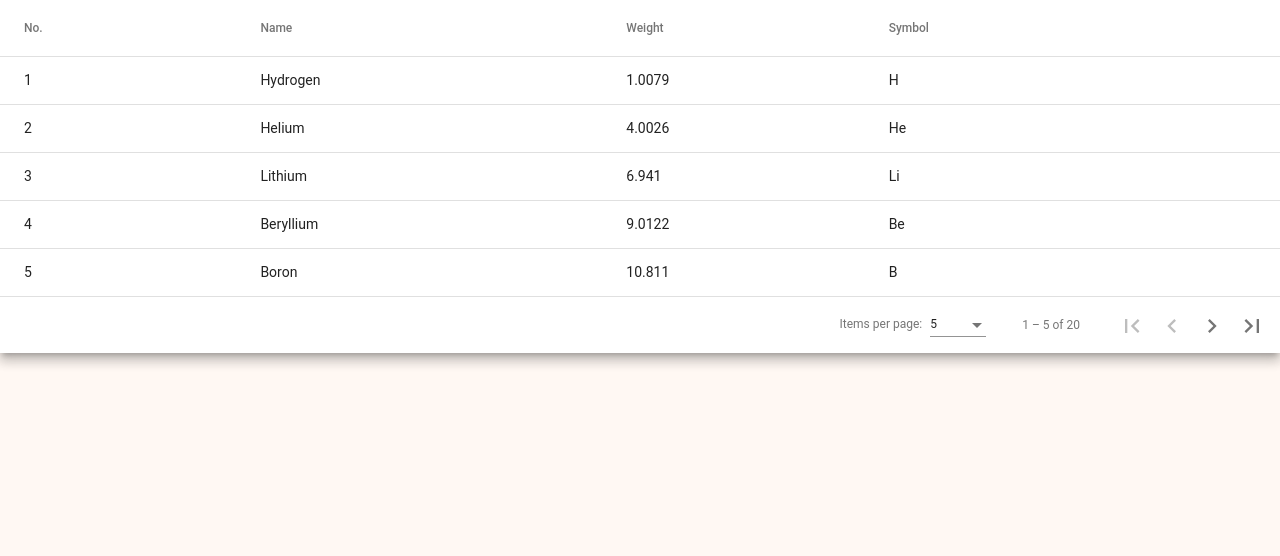
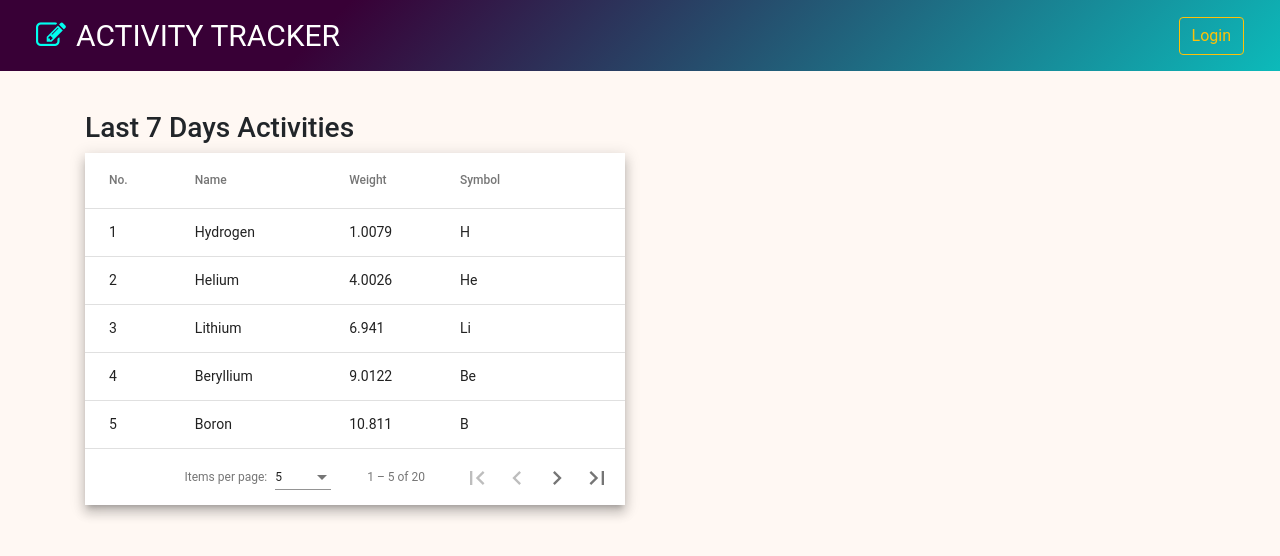
Before and after one commit to vinod14293/angular-ActivityTracker, an Angular app: page /dashBoard in a window 1280 px wide. Shown: the top 556 px of the page. Built offline with nearby package versions, Linux system fonts and the light colour scheme.

Commit message:
1 file modified

```diff
--- a/src/app/DashBoard/dashBoard.component.html
+++ b/src/app/DashBoard/dashBoard.component.html
@@ -1,3 +1,20 @@
+<nav class="navbar navbar-light"
+	style="background-color: #0cbaba; background-image: linear-gradient(315deg, #0cbaba 0%, #380036 74%);"
+	id="title-nav">
+	<a class="navbar-brand" href="#"
+		style="margin-left : 20px ; color : white; font-size : 30px "><i class="fa fa-edit" style="font-size : 30px; color : #00FFEF ; margin-right : 10px;"></i>ACTIVITY
+		TRACKER</a>
+	<form class="form-inline">
+		<!--<input class="form-control mr-sm-2" type="search" placeholder="Search" aria-label="Search">-->
+		<button routerLink="/login" class="btn btn-outline-warning my-2 my-sm-0" type="submit" style="margin-right : 20px ;">Login</button>
+	</form>
+</nav>
+<div class="container">
+  <div class="row" style="margin-top :40px">
+
+    <div class="col-md-6">
+    <h3>Last 7 Days Activities</h3>
+
 <div class="mat-elevation-z8">
   <table mat-table [dataSource]="dataSource">
 
@@ -31,3 +48,8 @@
 <mat-paginator [pageSizeOptions]="[5, 10, 20]" showFirstLastButtons></mat-paginator>
 
 </div>
+</div>
+  <div class="col-md-6">
+    </div>
+    </div>
+</div>
```
